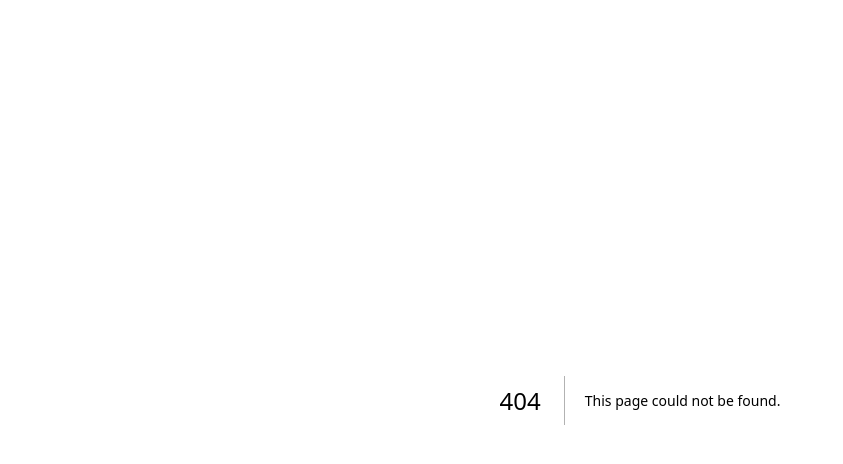
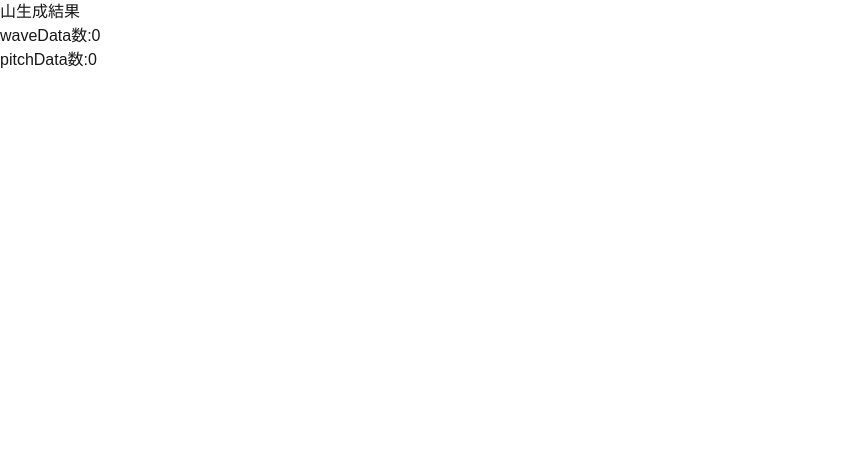
Before and after one commit to yuumi7372/voice-mountain_web, a Next.js app: page /result in a window 1280 px wide. Before the commit this address had no page. Shown: the top 464 px of the page, without its empty margins (0-843 px from the left). Built offline with nearby package versions, Linux system fonts and the light colour scheme; a web font is replaced by a local one.

Commit message:
結果ページを作成

```diff
--- a/src/app/create_mountain/page.tsx
+++ b/src/app/create_mountain/page.tsx
@@ -2,9 +2,11 @@
 "use client";
 
 import { useRef, useState } from "react";
+import { useRouter } from "next/navigation";
 
 export default function CreateMountain() {
     const [isRecording, setIsRecording] = useState(false);
+    const router = useRouter();
 
     const mediaRecorderRef = useRef<MediaRecorder | null>(null);
 
@@ -128,6 +130,20 @@ export default function CreateMountain() {
         }
     }
 
+    function createMountain() {
+        localStorage.setItem(
+            "waveData",
+            JSON.stringify(waveDataRef.current)
+        );
+
+        localStorage.setItem(
+            "pitchData",
+            JSON.stringify(pitchDataRef.current)
+        );
+
+        router.push("/result");
+    }
+
     return (
         <div>
             <button onClick={startRecording}>
@@ -138,7 +154,7 @@ export default function CreateMountain() {
                 録音停止
             </button>
 
-            <button>
+            <button onClick={createMountain}>
                 create
             </button>
         </div>
--- /dev/null
+++ b/src/app/result/page.tsx
@@ -0,0 +1,41 @@
+/* ./result/page.tsx */
+"use client";
+
+import { useEffect, useState } from "react";
+
+export default function Result() {
+    const [waveData, setWaveData] = useState<number[]>([]);
+    const [pitchData, setPitchData] = useState<number[]>([]);
+
+    useEffect(() => {
+        const wave =
+            localStorage.getItem("waveData");
+
+        const pitch =
+            localStorage.getItem("pitchData");
+
+        if (wave) {
+            setWaveData(JSON.parse(wave));
+        }
+
+        if (pitch) {
+            setPitchData(JSON.parse(pitch));
+        }
+    }, []);
+
+    return (
+        <div>
+            <h1>山生成結果</h1>
+
+            <p>
+                waveData数:
+                {waveData.length}
+            </p>
+
+            <p>
+                pitchData数:
+                {pitchData.length}
+            </p>
+        </div>
+    );
+}
```
